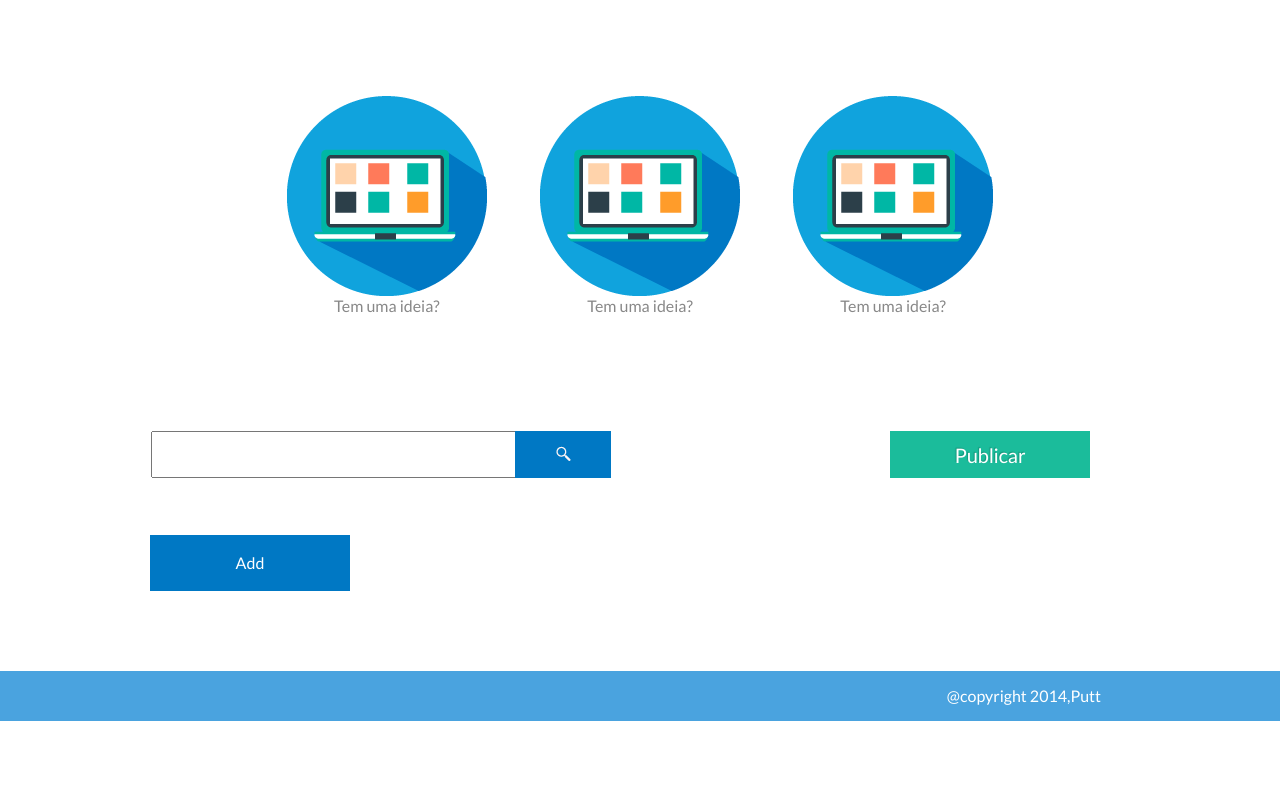
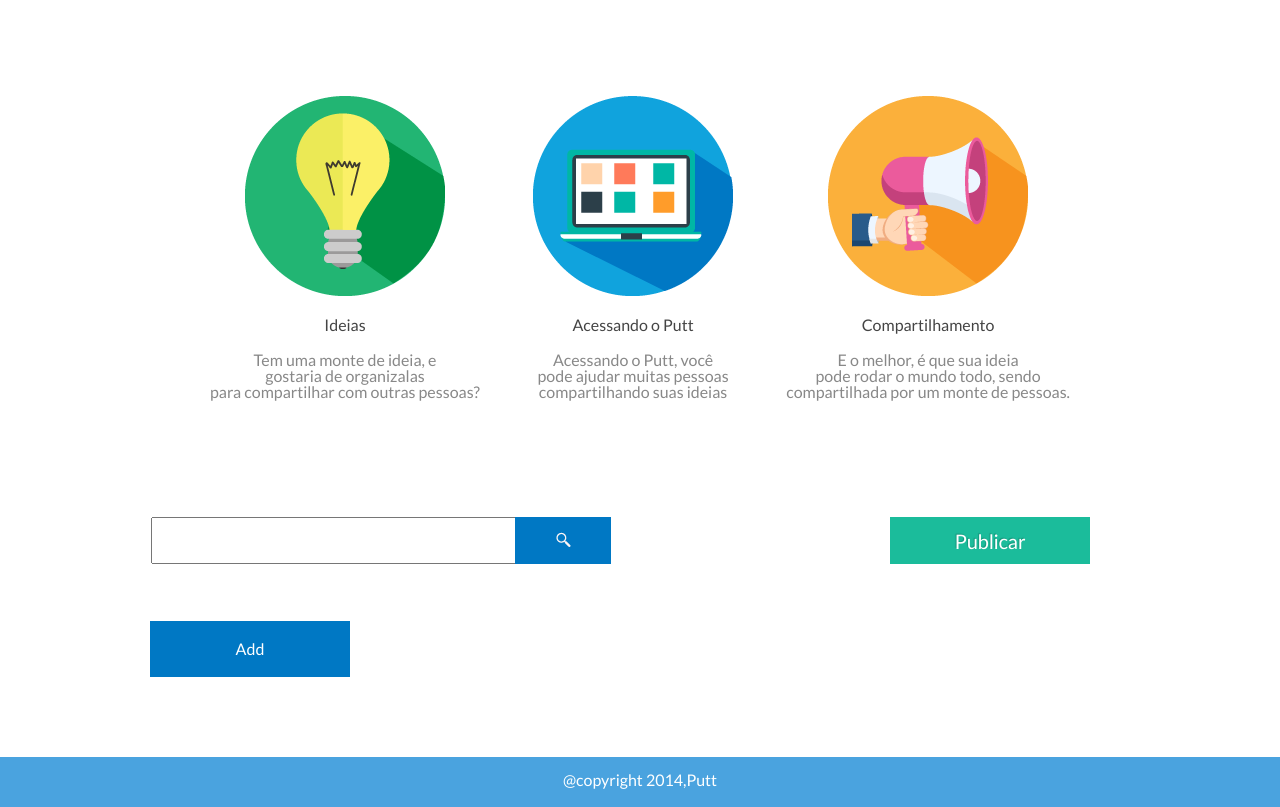
Before and after one commit to leokaplan/hackpuc, a website: page public/index.html in a window 1280 px wide. Shown: the part 250-1057 px from the top of the page. Before the commit the page ends 971 px from the top, so only its background shows below. Drawn offline with Linux system fonts and the light colour scheme.

Commit message:
new icons

```diff
--- a/public/index.html
+++ b/public/index.html
@@ -41,25 +41,28 @@
       </ul>
     </nav>
 
-      <h1> A MELHOR ESCOLHA PARA SUA PESQUISA</h1>
+      <h1> A MELHOR ESCOLHA PARA SUA PESQUISA.</h1>
 
       <div class="circles">
         <div class="circleone">
           <div class="subcircle">
-            <img src="images/icon3.png">
-            <p> Tem uma ideia?</p>
+            <img src="images/icon2.png">
+             <h2>Ideias</h2>
+            <p> Tem uma monte de  ideia, e <br>gostaria de organizalas </br>para compartilhar com outras pessoas?</p>
           </div>
         </div>
         <div class="circleone">
           <div class="subcircle">
             <img src="images/icon3.png">
-            <p> Tem uma ideia?</p>
+            <h2>Acessando o Putt</h2>
+            <p> Acessando o Putt, você <br>pode ajudar muitas pessoas<br> compartilhando suas ideias</p>
           </div>
         </div>
         <div class="circleone">
           <div class="subcircle">
-            <img src="images/icon3.png">
-            <p> Tem uma ideia?</p>
+            <img src="images/icon1.png">
+            <h2>Compartilhamento</h2>
+            <p> E o melhor,  é que sua ideia<br> pode rodar o mundo todo, sendo<br> compartilhada por um monte de pessoas.</p>
           </div>
         </div>
     </div>
--- a/public/stylesheets/sample.css
+++ b/public/stylesheets/sample.css
@@ -145,8 +145,10 @@ footer{
 
 }
 footer p{
-  float:right;
-  margin: 17px 179px 14px 0;
+  text-align:center;
+  margin: 15px;
+  font-family:lato;
+
   color: #fff;
 }
 .background{
@@ -408,3 +410,13 @@ pre .string.value {
     height: 47px;
     margin: 29px -4px 37px 1px;
 }
+
+ h2{
+  color: #444444;
+  margin: 19px;
+  font-size: 16px;
+}
+
+h2 p{
+  margin:10px;
+}
```
Also changed, not shown: public/images/icon1.png (added), public/images/icon2.png (added).
